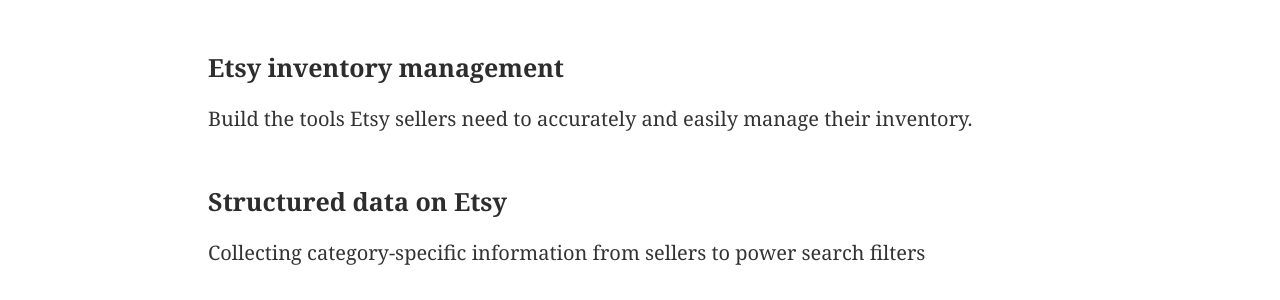
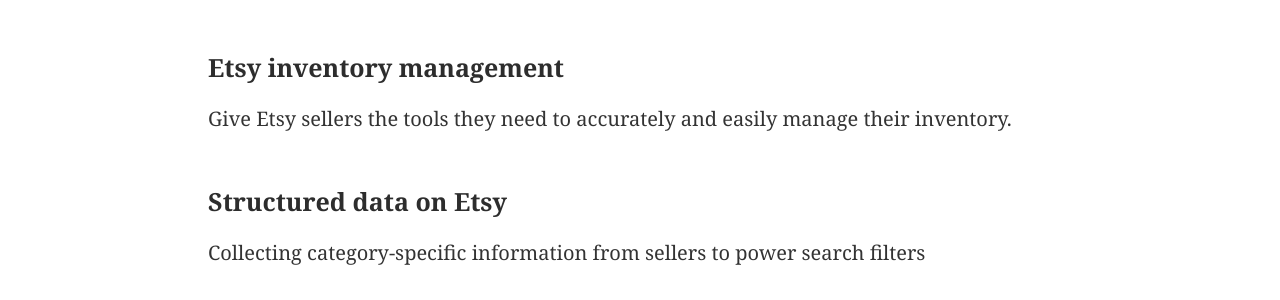
Before and after one commit to harllee/jessicaharllee.com, a Jekyll site: the page built from index.md, in a window 1280 px wide. Shown: the part 182-482 px from the top of the page. Built offline with Jekyll 4.4.1, drawn with Linux system fonts in a browser that asks for light colours.

Commit message:
Updated Etsy Inventory Management

```diff
--- a/_work/etsy-inventory-management.markdown
+++ b/_work/etsy-inventory-management.markdown
@@ -1,8 +1,8 @@
 ---
 title: Etsy inventory management
 date: 2017-05-11 01:39:00 Z
-description: Build the tools Etsy sellers need to accurately and easily manage their
-  inventory.
+description: Give Etsy sellers the tools they need to accurately and easily manage
+  their inventory.
 assets:
 - path: "/uploads/etsy-inventory-variations-example.jpg"
   name: etsy-inventory-variations-example
```
